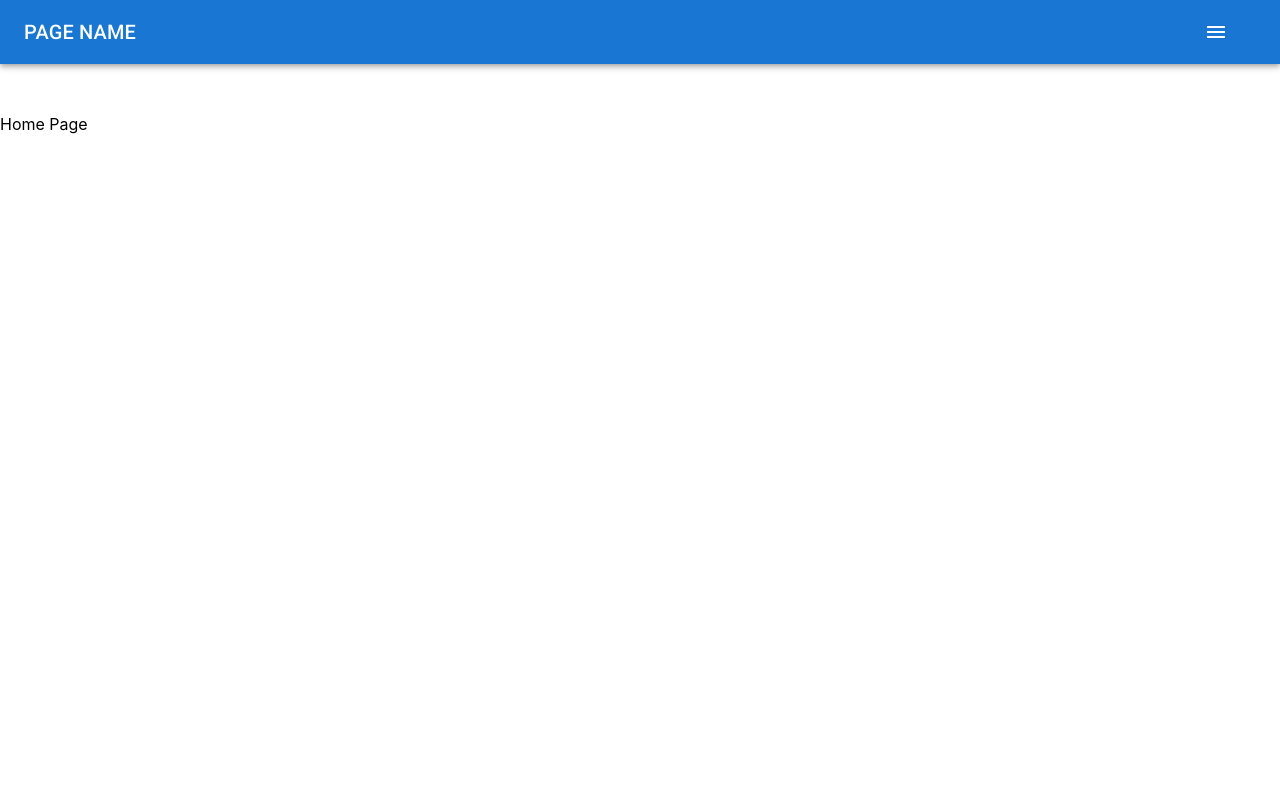
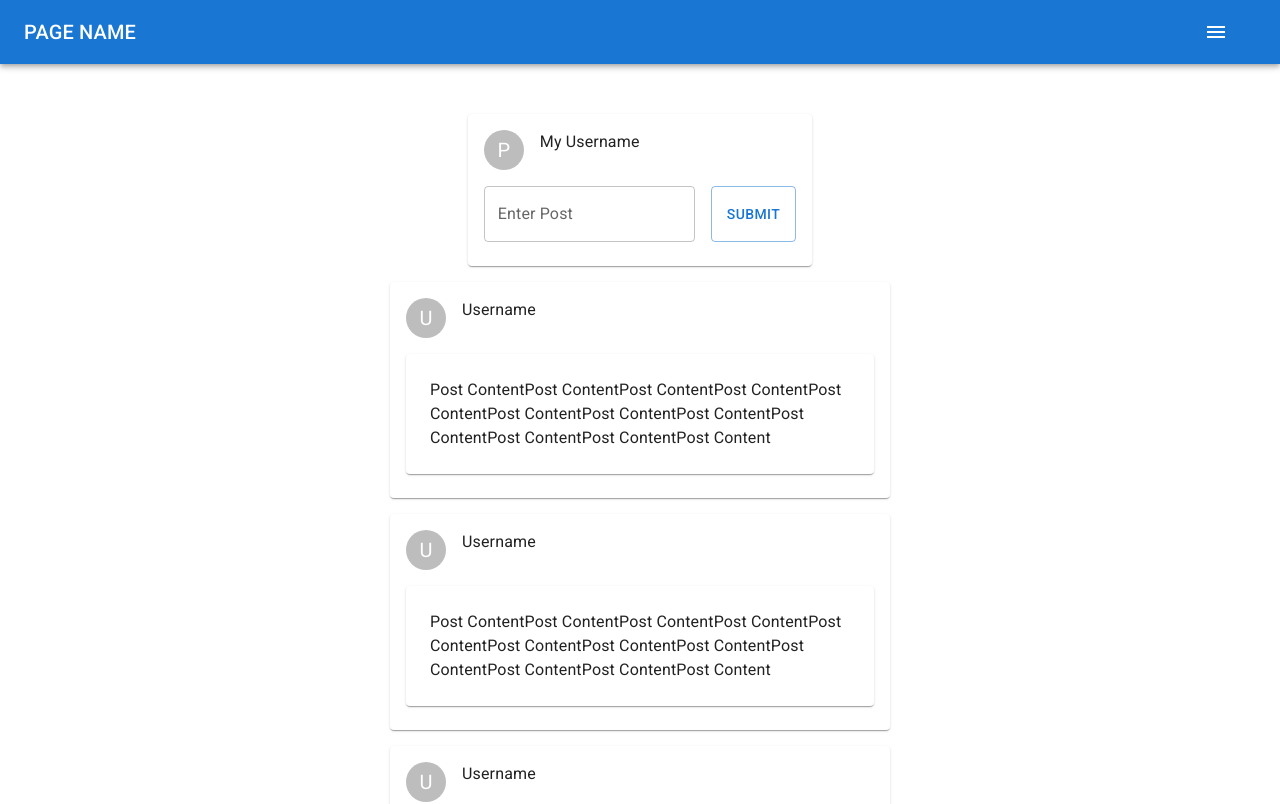
Before and after one commit to jjlee1994/JonBlogProject, a React (Create React App) app in the folder frontend/: page / in a window 1280 px wide. Shown: the top 804 px of the page. Built offline with nearby package versions, Linux system fonts and the light colour scheme.

Commit message:
created post cards, profile cards, login modal components

```diff
--- a/frontend/package.json
+++ b/frontend/package.json
@@ -14,6 +14,7 @@
     "@types/node": "^16.18.3",
     "@types/react": "^18.0.25",
     "@types/react-dom": "^18.0.8",
+    "package.json": "^2.0.1",
     "react": "^18.2.0",
     "react-dom": "^18.2.0",
     "react-redux": "^8.0.5",
--- a/frontend/src/App.tsx
+++ b/frontend/src/App.tsx
@@ -8,6 +8,7 @@ import './App.css';
 import Home from './pages/Home';
 import Authentication from './pages/Authentication';
 import Navbar from './components/Navbar';
+import Profile from './pages/Profile';
 
 function App() {
   return (
@@ -24,6 +25,8 @@ function App() {
           <Route path="/" element={<Home/>}/>
           <Route path="/login" element={<Authentication type="login"/>}/>
           <Route path="/signup" element={<Authentication type="signup"/>}/>
+          <Route path="/profile" element={<Profile/>}/>
+          <Route path="/home" element={<Home/>}/>
         </Routes>
       </body>
 
--- /dev/null
+++ b/frontend/src/components/PostCard.tsx
@@ -0,0 +1,38 @@
+import { Avatar, Grid, Stack, Card, CardContent, Typography } from '@mui/material'
+
+function PostCard(){
+
+    return (
+
+        <div>
+            <Grid
+                container
+                direction='column'
+                alignItems='center'
+                justifyContent='center'
+            >
+                <Card sx={{ maxWidth: 500 }}>
+                    <CardContent>
+                        <Stack direction='column' spacing={2}>
+                            <Stack direction='row' spacing={2}>
+                                <Avatar>U</Avatar>
+                                <Typography>
+                                    Username
+                                </Typography>
+                            </Stack>
+                            <Card>
+                                <Typography sx={{ margin: 3 }}>
+                                    Post ContentPost ContentPost ContentPost ContentPost ContentPost ContentPost ContentPost ContentPost ContentPost ContentPost ContentPost Content
+                                </Typography>
+                            </Card>
+                        </Stack>
+                    </CardContent>
+                </Card>
+            </Grid>
+        </div>
+
+    )
+
+}
+
+export default PostCard
--- /dev/null
+++ b/frontend/src/components/ProfileCard.tsx
@@ -0,0 +1,28 @@
+import { Avatar, Button, Card, CardContent, Typography } from '@mui/material'
+
+function ProfileCard(){
+
+    return (
+
+        <div>
+
+            <Card sx={{ maxWidth: 275 }}>
+                <CardContent>
+                    <Avatar>N</Avatar>
+                    <Typography>
+                        Username
+                    </Typography>
+                    <Typography>
+                        Email
+                    </Typography>
+                    <Button>Edit</Button>
+                </CardContent>
+            </Card>
+
+        </div>
+
+    )
+
+}
+
+export default ProfileCard
--- a/frontend/src/components/SignUpModal.tsx
+++ b/frontend/src/components/SignUpModal.tsx
@@ -1,32 +1,57 @@
-import { Card, Button, CardContent, TextField, Typography } from "@mui/material"
-import Grid from '@mui/material/Unstable_Grid2';
-
+import { Grid, Card, CardContent, TextField, Typography, Link, Button } from '@mui/material';
 
 function SignUpModal(){
 
     return (
+
         <div>
+
             <Grid
                 container
-            justifyContent="space-evenly"
-            direction="row"
-            alignItems="center"
+                direction='column'
+                alignItems='center'
+                justifyContent='center'
             >
-            <Card sx={{ minWidth: 275, maxWidth: 575 }} >
-                <CardContent >
+                <Card sx={{ maxWidth: 500 }}>
+
+                    <CardContent>
+
+                        <Grid container spacing={2}>
+
+                            <Grid item xs={12}>
+                                <TextField label='Username'/>
+                            </Grid>
+
+                            <Grid item xs={12}>
+                                <TextField label='Password'/>
+                            </Grid>
+
+                            <Grid item xs={12}>
+                                <TextField label='Email' />
+                            </Grid>
+
+                            <Grid item xs={12}>
+                                <Button variant='contained'>
+                                    Submit
+                                </Button>
+                            </Grid>
+
+                            <Grid item xs={12}>
                                 <Typography>
-                        Sign Up Modal
+                                    Did you mean to <Link href='/login'>login</Link>?
                                 </Typography>
-                    <TextField id="username" label="Username" fullWidth margin="normal"/>
-                    <TextField id="password" label="Password" fullWidth margin="normal"/>
-                    <Button variant="contained" size="large"> Sign Up </Button>
-                    <Typography>
-                        Did you mean to <a href="/login">login</a> instead?
-                    </Typography>
+                            </Grid>
+
+                        </Grid>
+
                     </CardContent>
+
                 </Card>
+
             </Grid>
+
         </div>
+
     )
 
 
--- /dev/null
+++ b/frontend/src/components/UserPostEntryCard.tsx
@@ -0,0 +1,37 @@
+import { Avatar, Grid, Stack, Card, CardContent, CardHeader, Typography, TextField, Button } from '@mui/material'
+
+function UserPostEntryCard(){
+
+    return (
+
+        <div>
+            <Grid
+                container
+                direction='column'
+                alignItems='center'
+                justifyContent='center'
+            >
+                <Card sx={{ maxWidth: 500 }}>
+                    <CardContent>
+                        <Stack direction='column' spacing={2}>
+                            <Stack direction='row' spacing={2}>
+                                <Avatar>P</Avatar>
+                                <Typography>
+                                    My Username
+                                </Typography>
+                            </Stack>
+                            <Stack direction='row' spacing={2}>
+                                <TextField label='Enter Post'/>
+                                <Button variant='outlined'>Submit</Button>
+                            </Stack>
+                        </Stack>
+                    </CardContent>
+                </Card>
+            </Grid>
+        </div>
+
+    )
+
+}
+
+export default UserPostEntryCard
--- a/frontend/src/pages/Home.tsx
+++ b/frontend/src/pages/Home.tsx
@@ -1,9 +1,33 @@
+import { Grid } from "@mui/material"
+import PostCard from "../components/PostCard"
+import UserPostEntryCard from "../components/UserPostEntryCard"
 
 function Home(){
 
     return (
         <div>
-            Home Page
+            <Grid
+                container
+                direction='column'
+                alignItems='center'
+                justifyContent='center'
+                spacing={2}
+            >
+                <Grid item>
+                    <UserPostEntryCard/>
+                </Grid>
+
+                <Grid item>
+                    <PostCard/>
+                </Grid>
+                <Grid item>
+                    <PostCard/>
+                </Grid>
+                <Grid item>
+                    <PostCard/>
+                </Grid>
+
+            </Grid>
         </div>
     )
 
--- /dev/null
+++ b/frontend/src/pages/Profile.tsx
@@ -0,0 +1,13 @@
+import ProfileCard from "../components/ProfileCard";
+
+function Profile(){
+
+    return (
+        <div>
+            <ProfileCard/>
+        </div>
+    )
+
+}
+
+export default Profile
--- /dev/null
+++ b/package.json
@@ -0,0 +1,6 @@
+{
+  "dependencies": {
+    "package.json": "^2.0.1",
+    "react": "^18.2.0"
+  }
+}
```
Also changed, not shown: 2 other files (tests, documents, lock files or other folders). Lines whose indentation alone changed are shown as unchanged.
